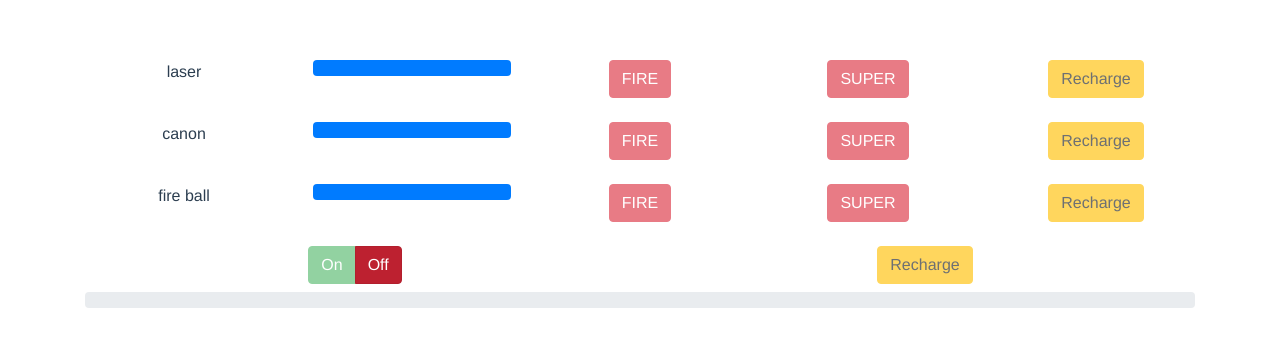
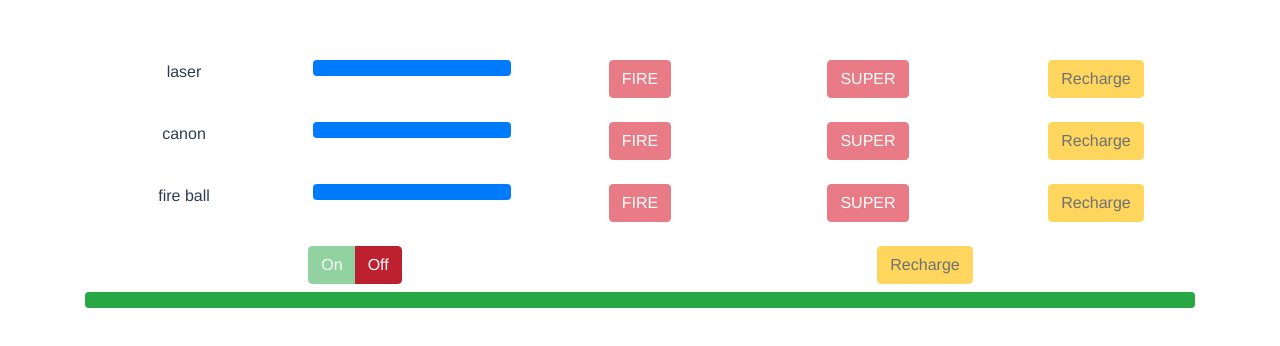
Before and after one commit to Willshaw/travel-control-panel, a Vue app: page / in a window 1280 px wide. Shown: the top 346 px of the page. Built offline with nearby package versions, Linux system fonts and the light colour scheme.

Commit message:
start with enough recharge for all weapons

```diff
--- a/src/App.vue
+++ b/src/App.vue
@@ -11,24 +11,20 @@
         />
         <div class="row mb-2">
           <div class="col">
-            <div class="btn-group" role="group" aria-label="Basic example">
+            <div class="btn-group" role="group" aria-label="Panel On/Off">
               <button
                 type="button"
                 @click="on"
                 class="btn btn-success"
                 :disabled="charging"
                 :class="{ active: panel_on, faded: !panel_on }"
-              >
-                On
-              </button>
+              >On</button>
               <button
                 type="button"
                 @click="off"
                 class="btn btn-danger"
                 :class="{ active: !panel_on, faded: panel_on }"
-              >
-                Off
-              </button>
+              >Off</button>
             </div>
           </div>
           <div class="col">
@@ -37,9 +33,7 @@
               @click="recharge"
               class="btn btn-warning"
               :disabled="!panel_on"
-            >
-              Recharge
-            </button>
+            >Recharge</button>
           </div>
         </div>
         <div class="row">
@@ -52,22 +46,12 @@
                 aria-valuenow="0"
                 aria-valuemin="0"
                 aria-valuemax="100"
-                :style="'width:' + power_level + '%'"
+                :style="power_level_style"
               ></div>
             </div>
           </div>
         </div>
       </div>
-      <!--<div class="col">
-        <div class="row">
-          <div class="col">radar</div>
-        </div>
-        <div class="row" v-for="graph in graphs">
-          <div class="col">
-            {{ graph }}
-          </div>
-        </div>
-      </div>-->
     </div>
   </div>
 </template>
@@ -88,16 +72,25 @@ export default {
         level: 100
       });
     });
+
+    this.power_level = this.max_power;
   },
   data: function() {
     return {
-      graphs: ["red", "blue"],
       weapons: [],
       panel_on: false,
       power_level: 0,
       charging: false,
       warning_level: 25
     };
+  },
+  computed: {
+    max_power: function() {
+      return this.weapons.length * 100;
+    },
+    power_level_style: function() {
+      return "width:" + (this.power_level / this.max_power) * 100 + "%";
+    }
   },
   methods: {
     on: function() {
@@ -114,7 +107,7 @@ export default {
       // recharge batteries
       var interval = setInterval(function() {
         // if we are charged we can exit
-        if (self.power_level >= 100) {
+        if (self.power_level >= this.max_power) {
           clearInterval(interval);
           // turn panel on
           self.charging = false;
@@ -128,8 +121,13 @@ export default {
     rechargeControl: function(deficit) {
       // take deficit from power level,
       // making sure we don't go below 0
+
+      console.log("recharging: ", deficit);
+      console.log("current power: ", this.power_level);
+
       if (this.power_level >= deficit) {
         this.power_level -= deficit;
+        console.log("return charge and set new power", this.power_level);
         return deficit;
       }
 
```
